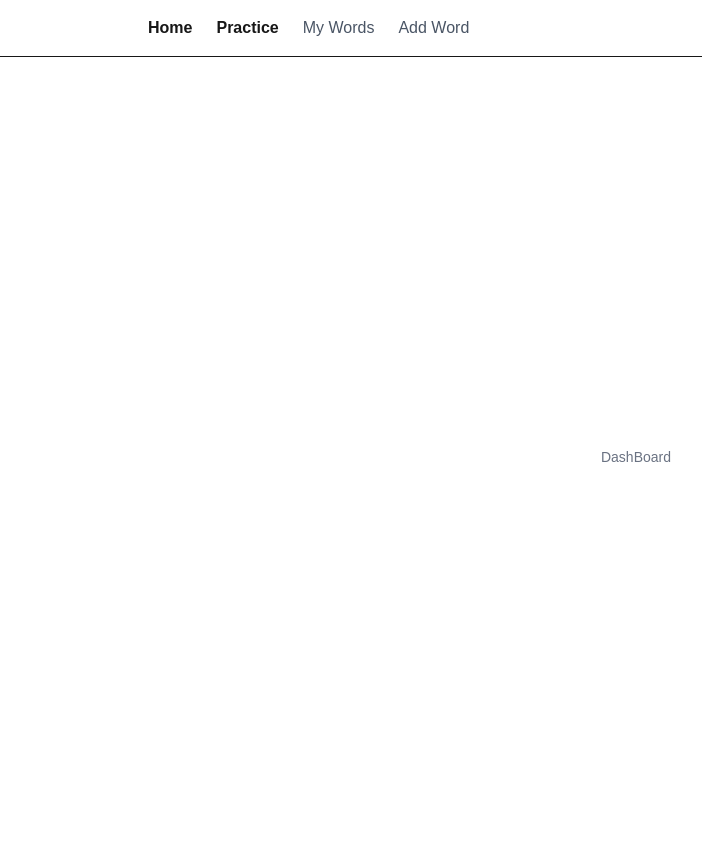
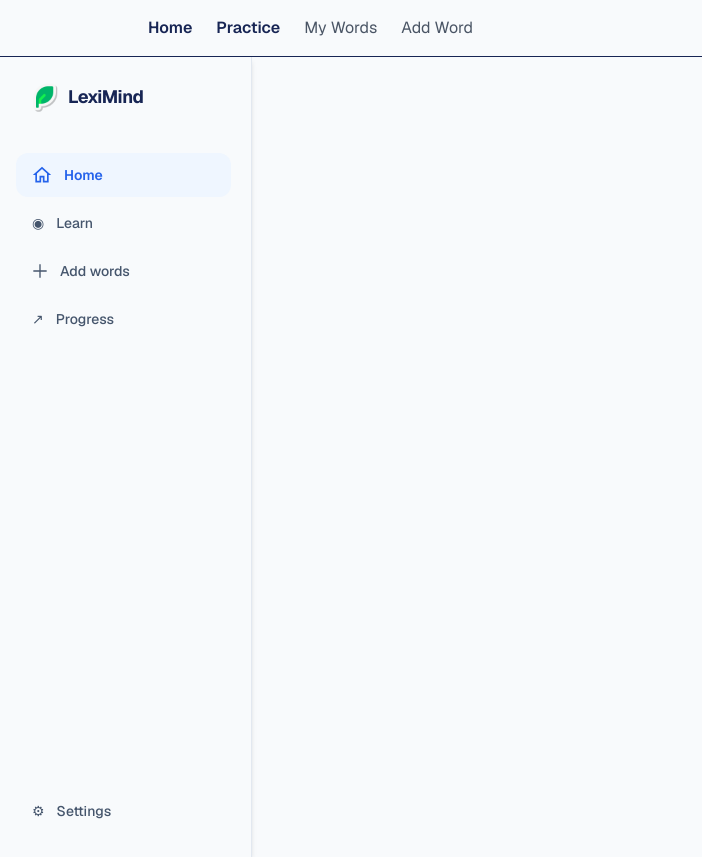
Before and after one commit to dimlaw7/Vocabulary-Web, a Next.js app: page / in a window 1280 px wide. Shown: the whole page, without its empty margins (4-706 px from the left). Built offline with nearby package versions, Linux system fonts and the light colour scheme.

Commit message:
Build New Dashboard: Add Sidebar

```diff
--- /dev/null
+++ b/app/components/Icons.js
@@ -0,0 +1,37 @@
+function HomeIcon({ className }) {
+  return (
+    <svg
+      xmlns="http://www.w3.org/2000/svg"
+      viewBox="0 0 24 24"
+      className={className}
+      width="96px"
+      height="96px"
+    >
+      <path
+        d="M 12 2.0996094 L 1 12 L 4 12 L 4 21 L 11 21 L 11 15 L 13 15 L 13 21 L 20 21 L 20 12 L 23 12 L 12 2.0996094 z M 12 4.7910156 L 18 10.191406 L 18 11 L 18 19 L 15 19 L 15 13 L 9 13 L 9 19 L 6 19 L 6 10.191406 L 12 4.7910156 z"
+        fill="currentColor"
+      />
+    </svg>
+  );
+}
+
+function PlusIcon({ className = "" }) {
+  return (
+    <svg
+      xmlns="http://www.w3.org/2000/svg"
+      viewBox="0 0 24 24"
+      className={className}
+      width="96px"
+      height="96px"
+      fillRule="evenodd"
+    >
+      <path
+        fillRule="evenodd"
+        d="M 11 2 L 11 11 L 2 11 L 2 13 L 11 13 L 11 22 L 13 22 L 13 13 L 22 13 L 22 11 L 13 11 L 13 2 Z"
+        fill="currentColor"
+      />
+    </svg>
+  );
+}
+
+export { HomeIcon, PlusIcon };
--- /dev/null
+++ b/app/components/Sidebar.js
@@ -0,0 +1,63 @@
+import React from "react";
+import Link from "next/link";
+import Image from "next/image";
+import LeafIcon from "@/public/icon-leaf.png";
+import { HomeIcon, PlusIcon } from "../components/Icons";
+
+export default function Sidebar() {
+  return (
+    <aside className="hidden w-64 border-r border-[#E2E8F0] px-5 py-6 shadow-md lg:flex lg:flex-col">
+      <Link
+        href="/"
+        className="flex items-center gap-2 px-3 text-lg font-bold tracking-tight"
+      >
+        <Image src={LeafIcon} alt="LexiMind" className="h-8 w-8" /> LexiMind
+      </Link>
+
+      <nav className="mt-10 space-y-1">
+        <Link
+          href="/"
+          className="flex items-center gap-3 rounded-xl bg-[#EFF6FF] px-4 py-3 text-sm font-semibold text-[#2563EB]"
+        >
+          {/* <span>⌂</span> */}
+          <HomeIcon className="h-5 w-5" />
+          Home
+        </Link>
+
+        <Link
+          href="/study"
+          className="flex items-center gap-3 rounded-xl px-4 py-3 text-sm font-medium text-slate-600 hover:bg-slate-50"
+        >
+          <span>◉</span>
+          Learn
+        </Link>
+
+        <Link
+          href="/add-word"
+          className="flex items-center gap-3 rounded-xl px-4 py-3 text-sm font-medium text-slate-600 hover:bg-slate-50"
+        >
+          <PlusIcon className="h-4 w-4" />
+          Add words
+        </Link>
+
+        <Link
+          href="/progress"
+          className="flex items-center gap-3 rounded-xl px-4 py-3 text-sm font-medium text-slate-600 hover:bg-slate-50"
+        >
+          <span>↗</span>
+          Progress
+        </Link>
+      </nav>
+
+      <div className="mt-auto">
+        <Link
+          href="/settings"
+          className="flex items-center gap-3 rounded-xl px-4 py-3 text-sm font-medium text-slate-600 hover:bg-slate-50"
+        >
+          <span>⚙</span>
+          Settings
+        </Link>
+      </div>
+    </aside>
+  );
+}
--- a/app/globals.css
+++ b/app/globals.css
@@ -1,8 +1,8 @@
 @import "tailwindcss";
 
 :root {
-  --background: #ffffff;
-  --foreground: #171717;
+  --background: #f8fafc; /* ffffff */
+  --foreground: #172554; /* 171717 */
 }
 
 @theme inline {
@@ -22,5 +22,5 @@
 body {
   background: var(--background);
   color: var(--foreground);
-  font-family: Arial, Helvetica, sans-serif;
+  font-family: var(--font-sans), Arial, Helvetica, sans-serif;
 }
--- a/app/page.js
+++ b/app/page.js
@@ -1,9 +1,63 @@
 "use client";
+
+import Link from "next/link";
+import LeafIcon from "../public/icon-leaf.png";
+import Image from "next/image";
+import Sidebar from "./components/Sidebar";
+
+const stats = [
+  {
+    label: "Words learned",
+    value: "24",
+    detail: "+4 this week",
+  },
+  {
+    label: "Due for review",
+    value: "8",
+    detail: "Ready to practice",
+  },
+  {
+    label: "Recall rate",
+    value: "82%",
+    detail: "Last 30 days",
+  },
+  {
+    label: "Current streak",
+    value: "7",
+    detail: "days",
+  },
+];
+
+const recentWords = [
+  {
+    word: "Diligent",
+    meaning: "Showing careful and persistent effort",
+    status: "Learning",
+  },
+  {
+    word: "Prudent",
+    meaning: "Acting with careful judgment",
+    status: "Learning",
+  },
+  {
+    word: "Integrity",
+    meaning: "Honesty and strong moral principles",
+    status: "Mastered",
+  },
+  {
+    word: "Minimalist",
+    meaning: "Someone who prefers simplicity",
+    status: "Learning",
+  },
+];
 
 export default function Home() {
   return (
-    <main className="mx-auto flex min-h-screen max-w-2xl flex-col justify-center px-6 py-12">
-      <p className="text-center text-sm text-gray-500">DashBoard</p>
+    <main className="min-h-screen bg-[#F8FAFC] text-[#172554]">
+      <div className="flex min-h-screen">
+        {/* Sidebar */}
+        <Sidebar />
+      </div>
     </main>
   );
 }
```
Also changed, not shown: public/icon-leaf.png (added).
